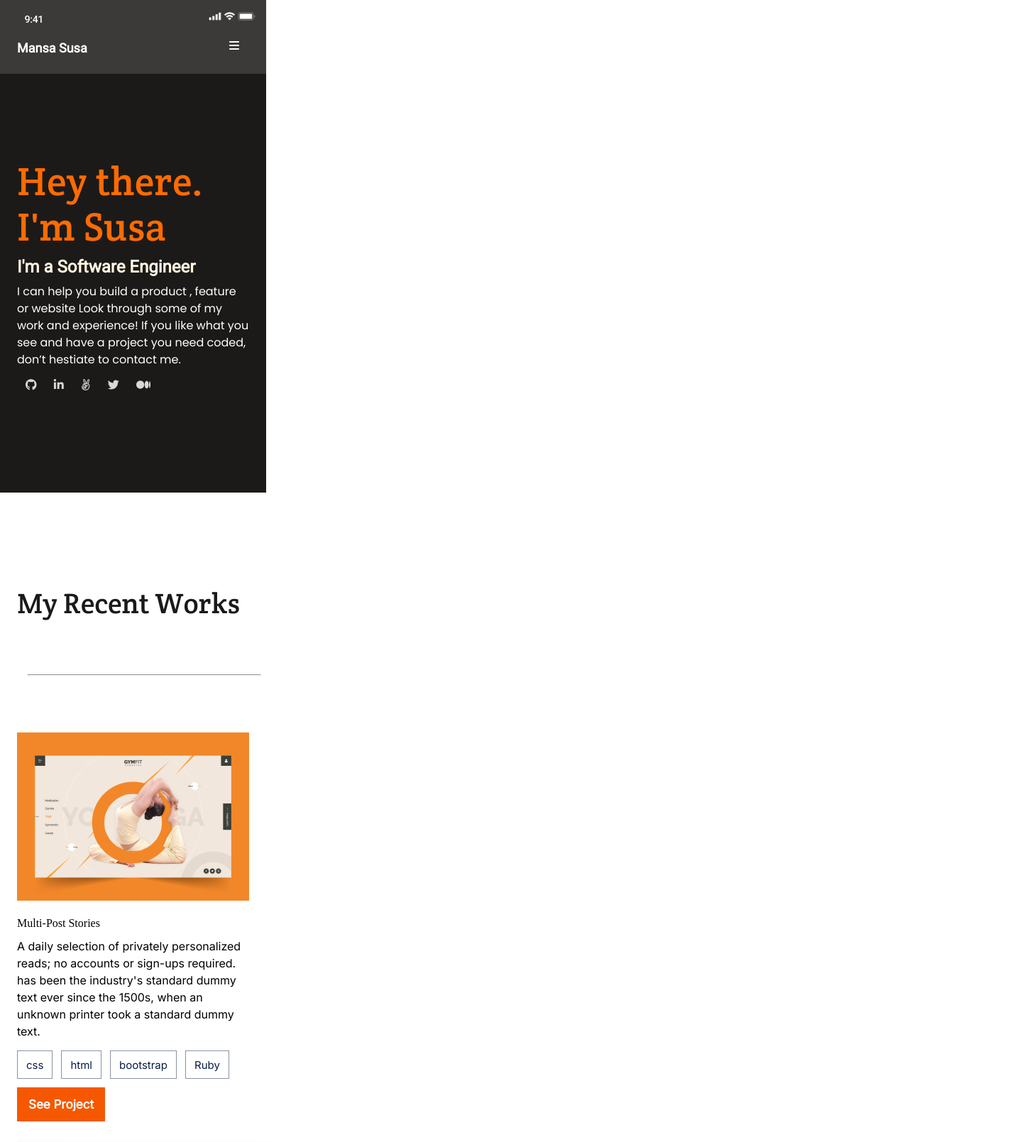
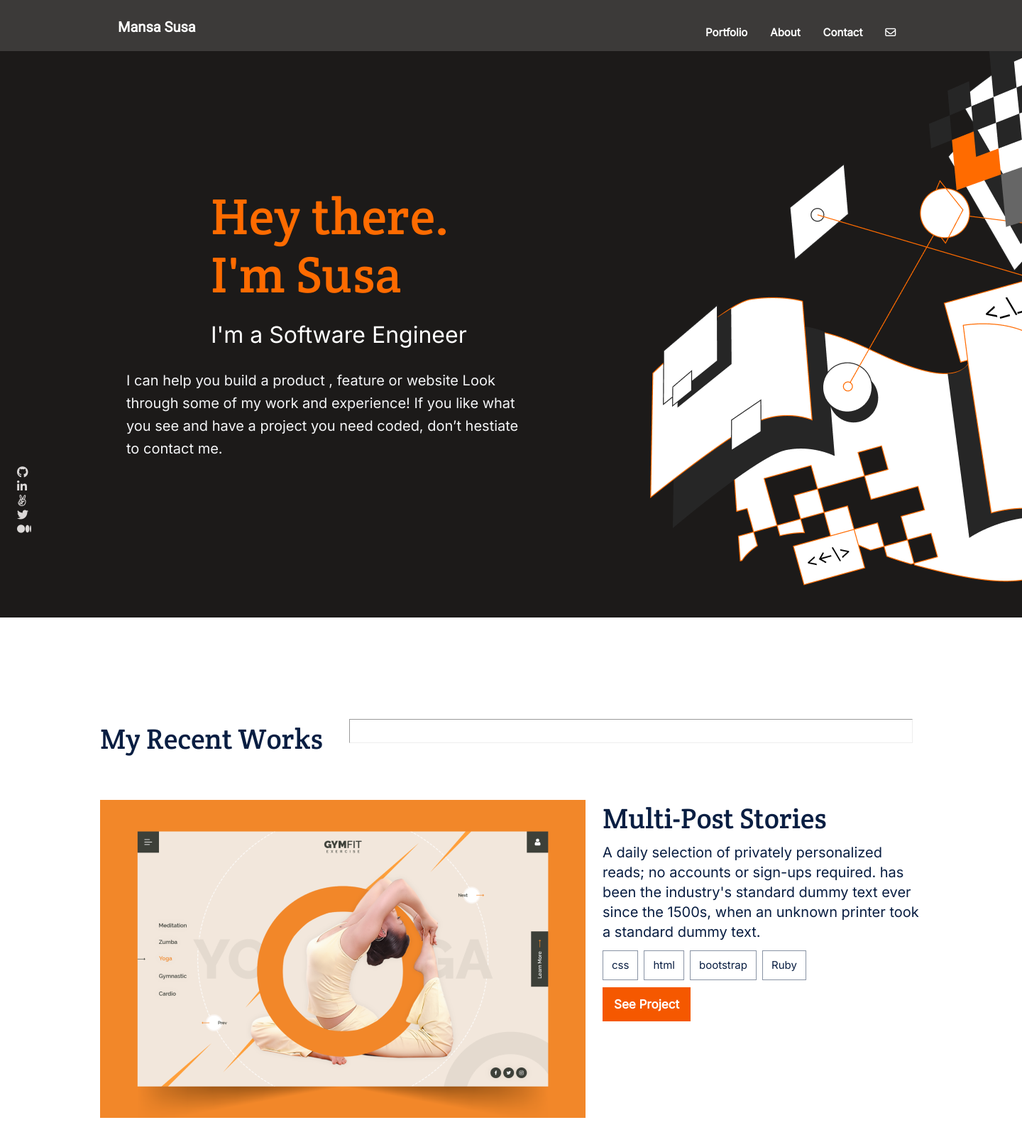
Before and after one commit to mansa-susa/Portfolio, a website: page index.html in a window 1280 px wide. Shown: the top 1609 px of the page at 71% size, 1440 px wide, since content can reach past the window. Drawn offline with Linux system fonts and the light colour scheme.

Commit message:
Added contact form section and footer

```diff
--- a/index.html
+++ b/index.html
@@ -12,14 +12,16 @@
 <body>
   <div class="wrapper">
     <header>
-      <div class="notification-bar">
-        <img id="time-bar" src="imgs/time_bar.png" alt="time-bar">
-        <img id="group-bar" src="imgs/notification_bar.png" alt="group-bar">
-      </div>
       <div class="tool-bar">
         <h1 id="logo"><a>Mansa Susa</a></h1>
         <nav>
           <i class="fa-solid fa-bars"></i>
+          <ul id="menu" class="flex">
+            <li>Portfolio</li>
+            <li>About</li>
+            <li>Contact</li>
+            <li><i class="fa-regular fa-envelope"></i></li>
+          </ul>
         </nav>
       </div>
     </header>
@@ -45,8 +47,7 @@
         <div class="img-placeholder">
 
         </div>
-      </div>
-      <article class="cards multi-post">
+        <article class="multi-post card">
           <h3>Multi-Post Stories</h3>
           <p>
             A daily selection of privately personalized reads; no accounts or sign-ups required. has been the industry's standard dummy text ever since the 1500s, when an unknown printer took a standard dummy text.
@@ -59,7 +60,9 @@
           </ul>
           <button type="submit">See Project</button>
         </article>
-      <article class="cards professional-art-1">
+      </div>
+      <div class="card-container">
+        <article class="cards-1">
           <h3>Professional Art <br> Printing Data</h3>
           <p>
             A daily selection of privately personalized reads; no accounts or sign-ups required. has been the industry's standard
@@ -71,7 +74,7 @@
           </ul>
           <button type="submit">See Project</button>
         </article>
-      <article class="cards professional-art-2">
+        <article class="cards-2">
           <h3>Professional Art <br> Printing Data</h3>
           <p>
             A daily selection of privately personalized reads; no accounts or sign-ups required. has been the industry's standard
@@ -83,7 +86,7 @@
           </ul>
           <button type="submit">See Project</button>
         </article>
-      <article class="cards professional-art-3">
+        <article class="cards-3">
           <h3>Professional Art <br> Printing Data</h3>
           <p>
             A daily selection of privately personalized reads; no accounts or sign-ups required. has been the industry's standard
@@ -95,7 +98,7 @@
           </ul>
           <button type="submit">See Project</button>
         </article>
-      <article class="cards professional-art-4">
+        <article class="cards-4">
           <h3>Professional Art <br> Printing Data</h3>
           <p>
             A daily selection of privately personalized reads; no accounts or sign-ups required. has been the industry's standard
@@ -107,7 +110,7 @@
           </ul>
           <button type="submit">See Project</button>
         </article>
-      <article class="cards professional-art-5">
+        <article class="cards-5">
           <h3>Professional Art <br> Printing Data</h3>
           <p>
             A daily selection of privately personalized reads; no accounts or sign-ups required. has been the industry's standard
@@ -119,7 +122,7 @@
           </ul>
           <button type="submit">See Project</button>
         </article>
-      <article class="cards professional-art-6">
+        <article class="cards-6">
           <h3>Professional Art <br> Printing Data</h3>
           <p>
             A daily selection of privately personalized reads; no accounts or sign-ups required. has been the industry's standard
@@ -131,6 +134,7 @@
           </ul>
           <button type="submit">See Project</button>
         </article>
+      </div>
     </section>
      <section class="about-me">
       <h2>About me</h2>
--- a/styles.css
+++ b/styles.css
@@ -109,8 +109,6 @@ section {
 
 body {
   line-height: 1;
-  width: 375px;
-  box-sizing: border-box;
 }
 
 ol,
@@ -136,6 +134,10 @@ table {
   border-spacing: 0;
 }
 
+*{
+   box-sizing: border-box;
+}
+
 /*
 ----------------------------------------------------------------------------------------------------------------
 ----------------------------------------------------------------------------------------------------------------
@@ -156,46 +158,38 @@ table {
   padding-bottom: 12px;
 }
 
-.notification-bar {
-  width: 375px;
-  height: 44px;
-  display: flex;
-}
-
-#time-bar {
-  width: 54px;
-  height: 21px;
-  margin: 16px 218.67px 12px 21px;
-}
-
-#group-bar {
-  margin: 17.33px 14.67px 15.33px 0;
-  width: 66.66px;
-  height: 11.34px;
-}
-
 .tool-bar {
   width: 375px;
   height: 48px;
   display: flex;
 }
 
-.tool-bar > #logo {
+#logo {
   font-family: 'Roboto', sans-serif;
   font-style: normal;
   font-weight: 700;
   font-size: 18px;
   line-height: 24px;
-  padding: 10px 12px;
+  padding: 10px 0;
   width: 101px;
   height: 44px;
-  margin: 2px 186px 2px 12px;
+  margin: 2px 198px 2px 24px;
 }
 
 .tool-bar > nav {
-  width: 24px;
-  height: 24px;
-  margin: 12px 24px 12px 0;
+  width: 40px;
+  height: 40px;
+  padding: 11px 14px;
+  margin: 4px 14px 4px 0;
+}
+
+.fa-bars {
+  width: 18px;
+  height: 12px;
+}
+
+#menu {
+  display: none;
 }
 
 .headline-section {
@@ -312,7 +306,7 @@ table {
   gap: 12px;
 }
 
-.multi-post > h2 {
+.multi-post > h3 {
   font-family: 'Crete Round', serif;
   font-style: normal;
   font-weight: 400;
@@ -334,8 +328,6 @@ table {
 }
 
 .multi-post > ul {
-  display: flex;
-  gap: 12px;
   width: 297px;
   height: 40px;
 }
@@ -371,6 +363,8 @@ table {
   font-size: 15px;
   line-height: 20px;
   color: #091e42;
+  float: left;
+  margin-right: 8px;
 }
 
 button {
@@ -410,7 +404,7 @@ button:disabled {
   height: 48px;
 }
 
-[class*=professional-art] {
+[class*=cards] {
   padding: 84px 16px 0;
   display: flex;
   flex-direction: column;
@@ -423,7 +417,7 @@ button:disabled {
   position: relative;
 }
 
-[class*=professional-art] > h3 {
+[class*=cards] > h3 {
   font-family: 'Crete Round', serif;
   font-style: normal;
   font-weight: 400;
@@ -434,7 +428,7 @@ button:disabled {
   height: 81px;
 }
 
-[class*=professional-art] > p {
+[class*=cards] > p {
   font-family: 'Inter', sans-serif;
   font-style: normal;
   font-weight: 400;
@@ -445,14 +439,14 @@ button:disabled {
   height: 87px;
 }
 
-[class*=professional-art] > ul {
+[class*=cards] > ul {
   display: flex;
   gap: 12px;
   width: 61px;
   height: 40px;
 }
 
-[class*=professional-art] > ul > li {
+[class*=cards] > ul > li {
   padding: 10px 12px;
   background: rgba(255, 255, 255, 0.24);
   color: #fff;
@@ -463,8 +457,8 @@ button:disabled {
   line-height: 20px;
 }
 
-[class*=professional-art] > button {
-  width: 359px;
+[class*=cards] > button {
+  width: 327px;
   height: 48px;
   margin-top: 10px;
   position: absolute;
@@ -474,6 +468,8 @@ button:disabled {
 
 .about-me {
   background: #1c1a19 url('imgs/about-me-bg.png') 215.35px 384.35px no-repeat;
+  width: 375px;
+  padding: 120px 24px 24px;
 }
 
 .about-me > h2 {
@@ -486,7 +482,6 @@ button:disabled {
   color: #ff6b00;
   width: 327px;
   height: 79px;
-  padding: 120px 24px 24px;
 }
 
 .about-me > p {
@@ -498,13 +493,13 @@ button:disabled {
   font-size: 16px;
   line-height: 24px;
   color: #f4f5f7;
-  padding: 24px 24px;
+  margin: 24px 0;
 }
 
 .about-me > button {
   width: 161px;
   height: 48px;
-  margin: 0 190px 200px 24px;
+  margin: 0 190px 200px 0;
 }
 
 .about-me > hr {
@@ -577,3 +572,282 @@ footer > .socials a {
   background: #0D151E;
   border-radius: 10px;
 }
+
+/*---------------------------------------------------/*------------desktop_version-------------------------*/
+
+@media screen and (min-width: 768px) {
+
+.wrapper {
+  margin: 0 auto;
+  width: 1440px;
+}
+
+.wrapper > header {
+  width: 1440px;
+  height: 72px;
+  display: block;
+  padding: 0;
+}
+
+.notification-bar {
+  display: none;
+}
+
+.tool-bar {
+  width: 1440px;
+  height: 72px;
+  padding: 16px 151px 16px 142px;
+}
+
+#logo {
+  width: 116px;
+  height: 40px;
+  font-weight: 700;
+  font-size: 20px;
+  line-height: 20px;
+}
+
+.tool-bar > nav {
+  width: 307px;
+  height: 40px;
+  padding: 10px 12px;
+  margin: 0;
+  margin-left: auto;
+}
+
+.tool-bar .fa-bars {
+  display: none;
+}
+
+#menu {
+  display: flex;
+  width: 307px;
+  height: 40px;
+  gap: 32px;
+  font-family: 'Inter', sans-serif;
+  font-style: normal;
+  font-weight: 600;
+  font-size: 15px;
+  line-height: 20px;
+  display: flex;
+  align-items: center;
+  text-align: center;
+  color: #FFFFFF;
+}
+
+.headline-section {
+  display: grid;
+  grid-template-columns: 142px 566px 732px;
+  width: 1440px;
+  height: 798px;
+  background: #1c1a19 url('imgs/illustration-header.png') right top no-repeat;
+}
+
+.headline-section > h2 {
+  font-size: 72px;
+  line-height: 82px;
+  width: 566px;
+  height: 160px;
+  grid-column: 2 / 3;
+  margin: 192px 731px 24px 143px;
+}
+
+.headline-section > h3 {
+  grid-column: 2 / 3;
+  width: 566px;
+  height: 24px;
+  font-family: 'Inter', sans-serif;
+  font-style: normal;
+  font-weight: 500;
+  font-size: 32px;
+  line-height: 44px;
+  display: flex;
+  align-items: center;
+  color: #fff;
+  margin: 0 731px 24px 143px;
+}
+
+.headline-section > p {
+  grid-column: 2 / 3;
+  width: 566px;
+  height: 123px;
+  font-family: 'Inter', sans-serif;
+  font-style: normal;
+  font-weight: 400;
+  font-size: 20px;
+  line-height: 32px;
+  color: #F4F5F7;
+}
+
+.headline-section .socials {
+  grid-column: 1 / 2;
+  flex-direction: column;
+  width: 20px;
+  height: 100px;
+  column-gap: 23px;
+}
+
+.work-section {
+  background-color: #fff;
+  padding: 5px 118px 0;
+  width: 1440px;
+  height: 1805px;
+  display: grid;
+  row-gap: 24px;
+  grid-template-areas:
+    'recent-works recent-works recent-works'
+    'card-container card-container card-container'
+    'card-container card-container card-container';
+  justify-content: center;
+}
+
+.recent-works {
+  flex-flow: row wrap;
+  width: 1204px;
+  padding: 130px 25px 24px 23px;
+  column-gap: 24px;
+}
+
+.recent-works > h2 {
+  width: 315px;
+  height: 52px;
+  font-family: 'Crete Round';
+  font-style: normal;
+  font-weight: 400;
+  font-size: 40px;
+  line-height: 52px;
+  align-items: center;
+  color: #091E42;
+}
+
+.recent-works > hr {
+  width: 794px;
+}
+
+.img-placeholder {
+  width: 684px;
+  height: 448px;
+  background-image: url('imgs/img-placeholder-desk.png');
+  background-repeat: no-repeat;
+  background-size: cover;
+}
+
+.multi-post h3 {
+  width: 448px;
+  height: 48px;
+  font-family: 'Crete Round';
+  font-style: normal;
+  font-weight: 400;
+  font-size: 40px;
+  line-height: 52px;
+  color: #091E42;
+}
+
+.multi-post > p {
+  width: 448px;
+  height: 140px;
+  font-family: 'Inter';
+  font-style: normal;
+  font-weight: 400;
+  font-size: 20px;
+  line-height: 28px;
+  color: #091E42;
+}
+
+.card-container {
+  display: grid;
+  width: 1204px;
+  grid-template-areas:
+    'card-1 card-2 card-3'
+    'card-4 card-5 card-6';
+}
+
+[class*=cards] {
+  width: 369px;
+  height: 435px;
+
+}
+
+.about-me {
+  width: 1440px;
+  height: 1195px;
+  padding: 120px 142px 142px;
+  background: #1c1a19 url('imgs/illustration-about-me.svg') 854px 99px no-repeat;
+}
+
+.about-me > h2 {
+  width: 566px;
+  height: 78px;
+  font-family: 'Crete Round';
+  font-style: normal;
+  font-weight: 400;
+  font-size: 72px;
+  line-height: 82px;
+  color: #F55800;
+}
+
+.about-me > p {
+  width: 566px;
+  height: 148px;
+  font-family: 'Inter';
+  font-style: normal;
+  font-weight: 400;
+  font-size: 20px;
+  line-height: 32px;
+  color: #F4F5F7;
+}
+
+.about-me > hr {
+  width: 1156px;
+}
+
+.lfs > ul {
+  display: flex;
+}
+
+.outer li {
+  width: 228px;
+  height: 24px;
+      margin-right: 152px;
+}
+
+ul.inner {
+  height: 272px;
+  margin-bottom: 142px;
+}
+
+.contact-section {
+  padding: 130px 142px 154px 135px;
+  display: flex;
+}
+
+.contact-section > p {
+  width: 455px;
+  height: 256px;
+  font-family: 'Inter';
+  font-style: normal;
+  font-weight: 700;
+  font-size: 40px;
+  line-height: 52px;
+  color: #262626;
+}
+
+.contact-section > form > ul {
+  padding: 0px;
+  gap: 24px;
+  width: 684px;
+  height: 330px;
+}
+
+footer {
+  width: 1440px;
+  height: 72px;
+  padding: 15px 620px 16px;
+}
+
+#shape {
+  display: none;
+}
+
+
+}
```
Also changed, not shown: imgs/illustration-about-me.png (added), imgs/illustration-about-me.svg (added), imgs/illustration-header.png (added), imgs/img-placeholder-desk.png (added). Lines whose indentation alone changed are shown as unchanged.
